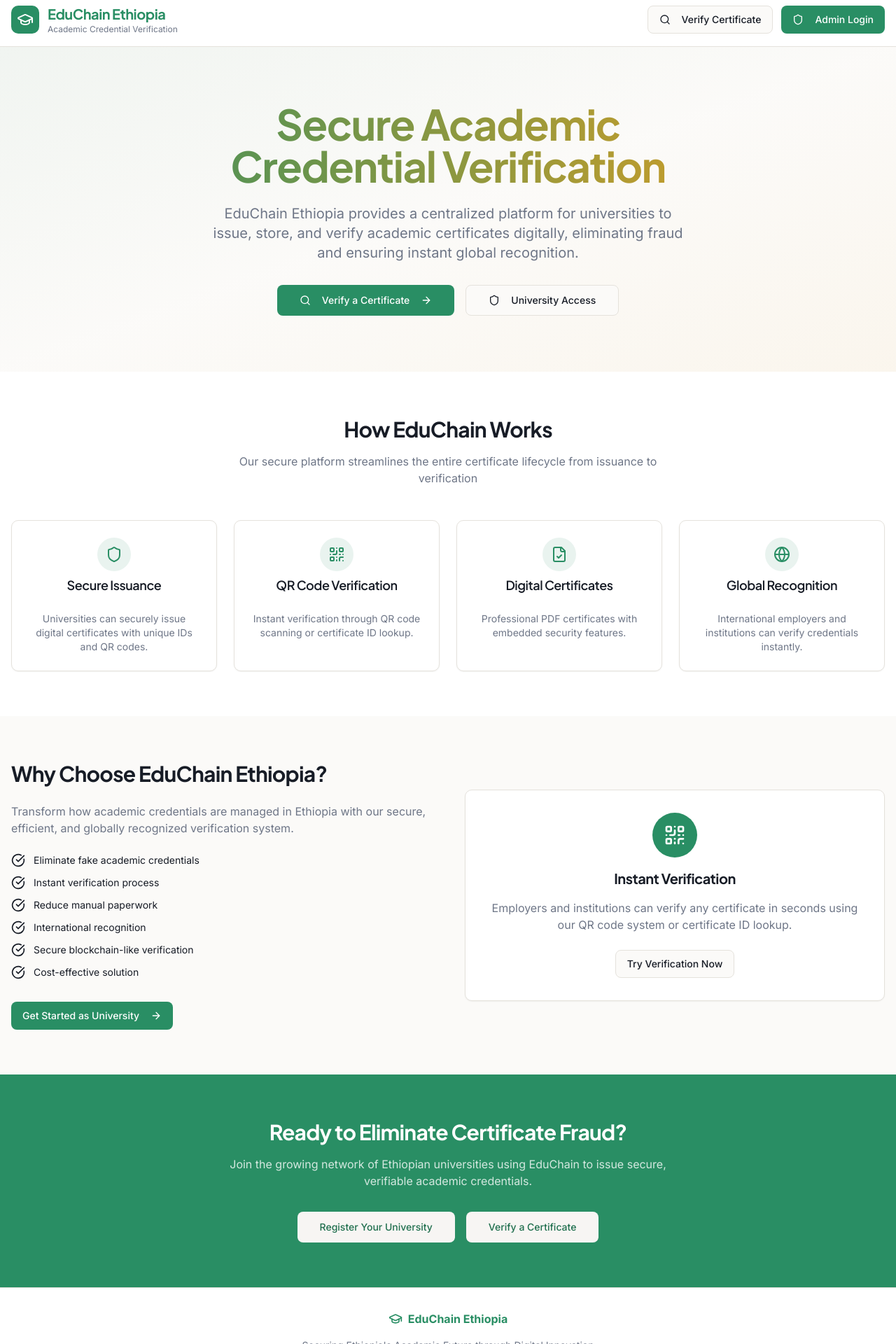
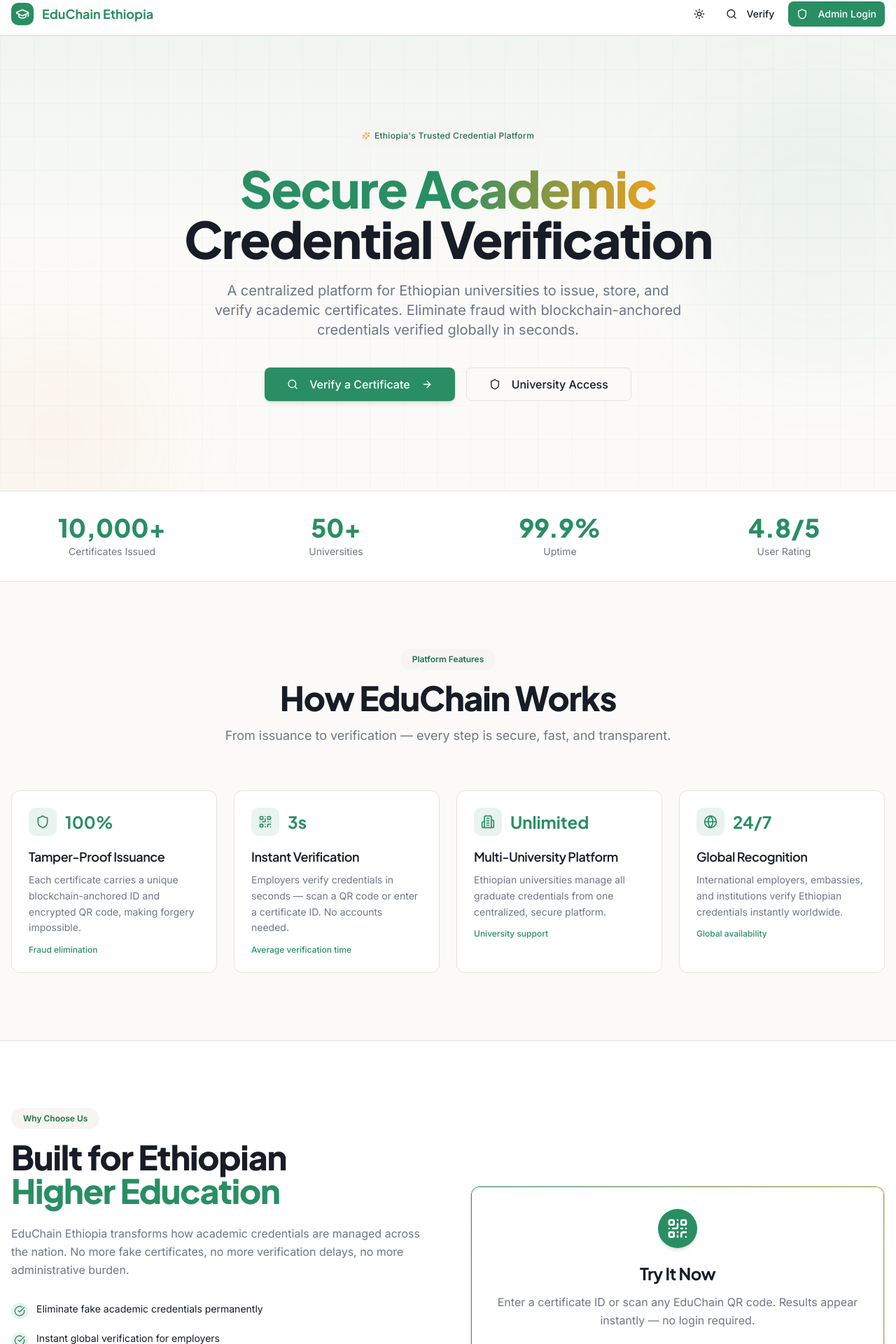
Before and after one commit to mignotD/EduChain-Ethiopia, a React (Vite) app: page / in a window 1280 px wide. Shown: the part 10-1930 px from the top of the page at 70% size. Built offline with nearby package versions, Linux system fonts and the light colour scheme.

Commit message:
Update landing page content

```diff
--- a/src/pages/Index.tsx
+++ b/src/pages/Index.tsx
@@ -10,8 +10,15 @@ import {
   FileCheck,
   Globe,
   ArrowRight,
-  CheckCircle
+  CheckCircle,
+  Users,
+  Sparkles,
+  ScrollText,
+  Building2,
+  ExternalLink
 } from 'lucide-react';
+import { PageTransition } from '@/components/PageTransition';
+import { ThemeToggle } from '@/components/ThemeToggle';
 
 const Index = () => {
   const navigate = useNavigate();
@@ -19,57 +26,70 @@ const Index = () => {
   const features = [
     {
       icon: Shield,
-      title: 'Secure Issuance',
-      description: 'Universities can securely issue digital certificates with unique IDs and QR codes.'
+      title: 'Tamper-Proof Issuance',
+      description: 'Each certificate carries a unique blockchain-anchored ID and encrypted QR code, making forgery impossible.',
+      stat: '100%',
+      statLabel: 'Fraud elimination'
     },
     {
       icon: QrCode,
-      title: 'QR Code Verification',
-      description: 'Instant verification through QR code scanning or certificate ID lookup.'
+      title: 'Instant Verification',
+      description: 'Employers verify credentials in seconds — scan a QR code or enter a certificate ID. No accounts needed.',
+      stat: '3s',
+      statLabel: 'Average verification time'
     },
     {
-      icon: FileCheck,
-      title: 'Digital Certificates',
-      description: 'Professional PDF certificates with embedded security features.'
+      icon: Building2,
+      title: 'Multi-University Platform',
+      description: 'Ethiopian universities manage all graduate credentials from one centralized, secure platform.',
+      stat: 'Unlimited',
+      statLabel: 'University support'
     },
     {
       icon: Globe,
       title: 'Global Recognition',
-      description: 'International employers and institutions can verify credentials instantly.'
+      description: 'International employers, embassies, and institutions verify Ethiopian credentials instantly worldwide.',
+      stat: '24/7',
+      statLabel: 'Global availability'
     }
   ];
 
+  const stats = [
+    { value: '10,000+', label: 'Certificates Issued' },
+    { value: '50+', label: 'Universities' },
+    { value: '99.9%', label: 'Uptime' },
+    { value: '4.8/5', label: 'User Rating' },
+  ];
+
   const benefits = [
-    'Eliminate fake academic credentials',
-    'Instant verification process',
-    'Reduce manual paperwork',
-    'International recognition',
-    'Secure blockchain-like verification',
-    'Cost-effective solution'
+    'Eliminate fake academic credentials permanently',
+    'Instant global verification for employers',
+    'Reduce administrative overhead by 80%',
+    'International recognition for Ethiopian graduates',
+    'Secure blockchain-anchored verification',
+    'Cost-effective compared to paper systems'
   ];
 
   return (
     <div className="min-h-screen bg-background">
       {/* Header */}
-      <header className="border-b bg-card">
-        <div className="container mx-auto px-4 py-4 flex items-center justify-between">
-          <div className="flex items-center space-x-3">
-            <div className="p-2 rounded-lg bg-primary text-primary-foreground">
-              <GraduationCap className="h-6 w-6" />
+      <header className="border-b bg-card/80 backdrop-blur-sm sticky top-0 z-50">
+        <div className="container mx-auto px-4 py-3 flex items-center justify-between">
+          <div className="flex items-center gap-3">
+            <div className="p-1.5 rounded-lg bg-primary text-primary-foreground shadow-sm">
+              <GraduationCap className="h-5 w-5" />
             </div>
-            <div>
-              <h1 className="text-xl font-bold text-primary">EduChain Ethiopia</h1>
-              <p className="text-xs text-muted-foreground">Academic Credential Verification</p>
-            </div>
+            <span className="font-heading font-bold text-lg text-primary">EduChain Ethiopia</span>
           </div>
 
-          <div className="flex items-center space-x-3">
-            <Button variant="outline" onClick={() => navigate('/verify')}>
-              <Search className="h-4 w-4 mr-2" />
-              Verify Certificate
+          <div className="flex items-center gap-2">
+            <ThemeToggle />
+            <Button variant="ghost" size="sm" onClick={() => navigate('/verify')} className="hidden sm:flex">
+              <Search className="h-4 w-4 mr-1.5" />
+              Verify
             </Button>
-            <Button onClick={() => navigate('/auth')}>
-              <Shield className="h-4 w-4 mr-2" />
+            <Button size="sm" onClick={() => navigate('/auth')}>
+              <Shield className="h-4 w-4 mr-1.5" />
               Admin Login
             </Button>
           </div>
@@ -77,140 +97,199 @@ const Index = () => {
       </header>
 
       {/* Hero Section */}
-      <section className="py-20 bg-gradient-to-br from-primary/5 via-background to-accent/5">
-        <div className="container mx-auto px-4 text-center">
+      <PageTransition>
+      <section className="relative overflow-hidden bg-gradient-to-b from-primary/5 via-background to-background">
+        {/* Background decoration */}
+        <div className="absolute inset-0 bg-grid-pattern pointer-events-none" />
+        <div className="absolute top-20 -right-20 w-96 h-96 rounded-full bg-primary/5 blur-3xl pointer-events-none" />
+        <div className="absolute -bottom-20 -left-20 w-80 h-80 rounded-full bg-accent/5 blur-3xl pointer-events-none" />
 
-          <h1 className="text-4xl md:text-6xl font-bold mb-6 bg-gradient-to-r from-primary to-accent bg-clip-text text-transparent">
+        <div className="container mx-auto px-4 py-24 md:py-32 relative">
+          <div className="max-w-4xl mx-auto text-center">
+            <Badge variant="secondary" className="mb-6 px-4 py-1.5 text-xs font-medium tracking-wide">
+              <Sparkles className="h-3 w-3 mr-1.5 text-accent" />
+              Ethiopia's Trusted Credential Platform
+            </Badge>
+
+            <h1 className="text-5xl md:text-7xl font-extrabold tracking-tight mb-6 leading-[1.1]">
+              <span className="bg-gradient-to-r from-primary via-primary to-accent bg-clip-text text-transparent">
                 Secure Academic
+              </span>
               <br />
+              <span className="text-foreground">
                 Credential Verification
+              </span>
             </h1>
 
-          <p className="text-xl text-muted-foreground mb-8 max-w-2xl mx-auto">
-            EduChain Ethiopia provides a centralized platform for universities to issue,
-            store, and verify academic certificates digitally, eliminating fraud and
-            ensuring instant global recognition.
+            <p className="text-lg md:text-xl text-muted-foreground mb-10 max-w-2xl mx-auto leading-relaxed">
+              A centralized platform for Ethiopian universities to issue,
+              store, and verify academic certificates. Eliminate fraud with
+              blockchain-anchored credentials verified globally in seconds.
             </p>
 
             <div className="flex flex-col sm:flex-row gap-4 justify-center">
-            <Button size="lg" onClick={() => navigate('/verify')} className="group">
+              <Button size="lg" onClick={() => navigate('/verify')} className="group h-12 px-8 text-base shadow-md hover:shadow-lg">
                 <Search className="h-5 w-5 mr-2" />
                 Verify a Certificate
                 <ArrowRight className="h-4 w-4 ml-2 group-hover:translate-x-1 transition-transform" />
               </Button>
-            <Button size="lg" variant="outline" onClick={() => navigate('/auth')}>
+              <Button size="lg" variant="outline" onClick={() => navigate('/auth')} className="h-12 px-8 text-base">
                 <Shield className="h-5 w-5 mr-2" />
                 University Access
               </Button>
             </div>
           </div>
+        </div>
+      </section>
+
+      {/* Floating Stats Bar */}
+      <section className="border-y bg-card">
+        <div className="container mx-auto px-4 py-8">
+          <div className="grid grid-cols-2 md:grid-cols-4 gap-8">
+            {stats.map((stat, i) => (
+              <div key={i} className="text-center">
+                <p className="text-3xl md:text-4xl font-heading font-extrabold text-primary">{stat.value}</p>
+                <p className="text-sm text-muted-foreground mt-1">{stat.label}</p>
+              </div>
+            ))}
+          </div>
+        </div>
       </section>
 
       {/* Features Section */}
-      <section className="py-16 bg-card">
+      <section className="py-24">
         <div className="container mx-auto px-4">
-          <div className="text-center mb-12">
-            <h2 className="text-3xl font-bold mb-4">How EduChain Works</h2>
-            <p className="text-muted-foreground max-w-2xl mx-auto">
-              Our secure platform streamlines the entire certificate lifecycle from issuance to verification
+          <div className="text-center mb-16">
+            <Badge variant="secondary" className="mb-4 px-4 py-1.5">Platform Features</Badge>
+            <h2 className="text-4xl md:text-5xl font-extrabold mb-4">How EduChain Works</h2>
+            <p className="text-muted-foreground text-lg max-w-2xl mx-auto">
+              From issuance to verification — every step is secure, fast, and transparent.
             </p>
           </div>
 
           <div className="grid grid-cols-1 md:grid-cols-2 lg:grid-cols-4 gap-6">
             {features.map((feature, index) => (
-              <Card key={index} className="text-center hover:shadow-lg transition-shadow">
-                <CardHeader>
-                  <div className="mx-auto p-3 rounded-full bg-primary/10 text-primary w-fit">
-                    <feature.icon className="h-6 w-6" />
+              <div key={index} className="feature-card group">
+                <div className="flex items-center gap-3 mb-4">
+                  <div className="p-2.5 rounded-lg bg-primary/10 text-primary group-hover:bg-primary group-hover:text-primary-foreground transition-colors duration-300">
+                    <feature.icon className="h-5 w-5" />
                   </div>
-                  <CardTitle className="text-lg">{feature.title}</CardTitle>
-                </CardHeader>
-                <CardContent>
-                  <p className="text-muted-foreground text-sm">{feature.description}</p>
-                </CardContent>
-              </Card>
+                  <p className="text-2xl font-heading font-bold text-primary">{feature.stat}</p>
+                </div>
+                <CardTitle className="text-lg mb-2">{feature.title}</CardTitle>
+                <p className="text-sm text-muted-foreground leading-relaxed">{feature.description}</p>
+                <p className="text-xs text-primary font-medium mt-3">{feature.statLabel}</p>
+              </div>
             ))}
           </div>
         </div>
       </section>
 
-      {/* Benefits Section */}
-      <section className="py-16">
+      {/* Benefits + Verification Card */}
+      <section className="py-24 bg-card border-y">
         <div className="container mx-auto px-4">
-          <div className="grid grid-cols-1 lg:grid-cols-2 gap-12 items-center">
+          <div className="grid grid-cols-1 lg:grid-cols-2 gap-16 items-center">
             <div>
-              <h2 className="text-3xl font-bold mb-6">Why Choose EduChain Ethiopia?</h2>
-              <p className="text-muted-foreground mb-6">
-                Transform how academic credentials are managed in Ethiopia with our
-                secure, efficient, and globally recognized verification system.
+              <Badge variant="secondary" className="mb-4 px-4 py-1.5">Why Choose Us</Badge>
+              <h2 className="text-4xl md:text-5xl font-extrabold mb-6 leading-tight">
+                Built for Ethiopian
+                <br />
+                <span className="text-primary">Higher Education</span>
+              </h2>
+              <p className="text-muted-foreground mb-8 leading-relaxed">
+                EduChain Ethiopia transforms how academic credentials are managed across the nation.
+                No more fake certificates, no more verification delays, no more administrative burden.
               </p>
 
-              <div className="space-y-3">
+              <div className="space-y-4">
                 {benefits.map((benefit, index) => (
-                  <div key={index} className="flex items-center space-x-3">
-                    <CheckCircle className="h-5 w-5 text-success flex-shrink-0" />
-                    <span className="text-sm">{benefit}</span>
+                  <div key={index} className="flex items-start gap-3">
+                    <div className="p-1 rounded-full bg-primary/10 text-primary mt-0.5 flex-shrink-0">
+                      <CheckCircle className="h-4 w-4" />
+                    </div>
+                    <span className="text-sm leading-relaxed">{benefit}</span>
                   </div>
                 ))}
               </div>
 
-              <div className="mt-8">
-                <Button onClick={() => navigate('/auth')}>
-                  Get Started as University
+              <div className="mt-10">
+                <Button size="lg" onClick={() => navigate('/auth')} className="h-12 px-8 text-base shadow-md">
+                  Get Started
                   <ArrowRight className="h-4 w-4 ml-2" />
                 </Button>
               </div>
             </div>
 
-            <Card className="p-8">
+            <div className="relative">
+              <div className="absolute inset-0 bg-dots-pattern pointer-events-none" />
+              <div className="relative rounded-xl border gradient-border p-8 bg-card">
                 <div className="text-center">
-                <div className="p-4 rounded-full bg-primary text-primary-foreground w-fit mx-auto mb-4">
+                  <div className="p-3 rounded-full bg-primary text-primary-foreground w-fit mx-auto mb-5 shadow-md">
                     <QrCode className="h-8 w-8" />
                   </div>
-                <h3 className="text-xl font-bold mb-4">Instant Verification</h3>
-                <p className="text-muted-foreground mb-6">
-                  Employers and institutions can verify any certificate in seconds
-                  using our QR code system or certificate ID lookup.
+                  <h3 className="text-2xl font-heading font-bold mb-3">Try It Now</h3>
+                  <p className="text-muted-foreground mb-8 leading-relaxed">
+                    Enter a certificate ID or scan any EduChain QR code.
+                    Results appear instantly — no login required.
                   </p>
-                <Button variant="outline" onClick={() => navigate('/verify')}>
-                  Try Verification Now
+                  <div className="flex flex-col gap-3">
+                    <Button size="lg" onClick={() => navigate('/verify')} className="h-12 text-base">
+                      <ExternalLink className="h-4 w-4 mr-2" />
+                      Verify a Certificate
+                    </Button>
+                    <Button size="lg" variant="outline" onClick={() => navigate('/student')} className="h-12 text-base">
+                      <Users className="h-4 w-4 mr-2" />
+                      Student Portal
                     </Button>
                   </div>
-            </Card>
+                </div>
+              </div>
+            </div>
           </div>
         </div>
       </section>
 
       {/* CTA Section */}
-      <section className="py-16 bg-primary text-primary-foreground">
-        <div className="container mx-auto px-4 text-center">
-          <h2 className="text-3xl font-bold mb-4">Ready to Eliminate Certificate Fraud?</h2>
-          <p className="text-primary-foreground/80 mb-8 max-w-2xl mx-auto">
-            Join the growing network of Ethiopian universities using EduChain to
-            issue secure, verifiable academic credentials.
+      <section className="py-24 relative overflow-hidden">
+        <div className="absolute inset-0 bg-diagonal-lines pointer-events-none" />
+        <div className="container mx-auto px-4 text-center relative">
+          <Badge variant="secondary" className="mb-4 px-4 py-1.5">Get Started</Badge>
+          <h2 className="text-4xl md:text-5xl font-extrabold mb-4 max-w-3xl mx-auto leading-tight">
+            Ready to Transform
+            <br />
+            <span className="text-primary">Credential Management?</span>
+          </h2>
+          <p className="text-muted-foreground text-lg mb-10 max-w-xl mx-auto">
+            Join the growing network of Ethiopian universities securing their graduates' futures.
           </p>
 
           <div className="flex flex-col sm:flex-row gap-4 justify-center">
-            <Button size="lg" variant="secondary" onClick={() => navigate('/auth')}>
+            <Button size="lg" onClick={() => navigate('/auth')} className="h-12 px-8 text-base shadow-md">
+              <GraduationCap className="h-5 w-5 mr-2" />
               Register Your University
             </Button>
-            <Button size="lg" variant="secondary" onClick={() => navigate('/verify')}>
+            <Button size="lg" variant="outline" onClick={() => navigate('/verify')} className="h-12 px-8 text-base">
+              <Search className="h-5 w-5 mr-2" />
               Verify a Certificate
             </Button>
           </div>
         </div>
       </section>
+      </PageTransition>
 
       {/* Footer */}
-      <footer className="border-t py-8 bg-card">
-        <div className="container mx-auto px-4 text-center">
-          <div className="flex items-center justify-center space-x-2 mb-4">
+      <footer className="border-t py-10 bg-card">
+        <div className="container mx-auto px-4">
+          <div className="flex flex-col md:flex-row items-center justify-between gap-4">
+            <div className="flex items-center gap-2">
               <GraduationCap className="h-5 w-5 text-primary" />
-            <span className="font-bold text-primary">EduChain Ethiopia</span>
+              <span className="font-heading font-bold text-primary">EduChain Ethiopia</span>
             </div>
-          <p className="text-sm text-muted-foreground">
+            <p className="text-sm text-muted-foreground text-center">
               Securing Ethiopia's Academic Future through Digital Innovation
             </p>
+            <ThemeToggle />
+          </div>
         </div>
       </footer>
     </div>
```
Lines whose indentation alone changed are shown as unchanged.
